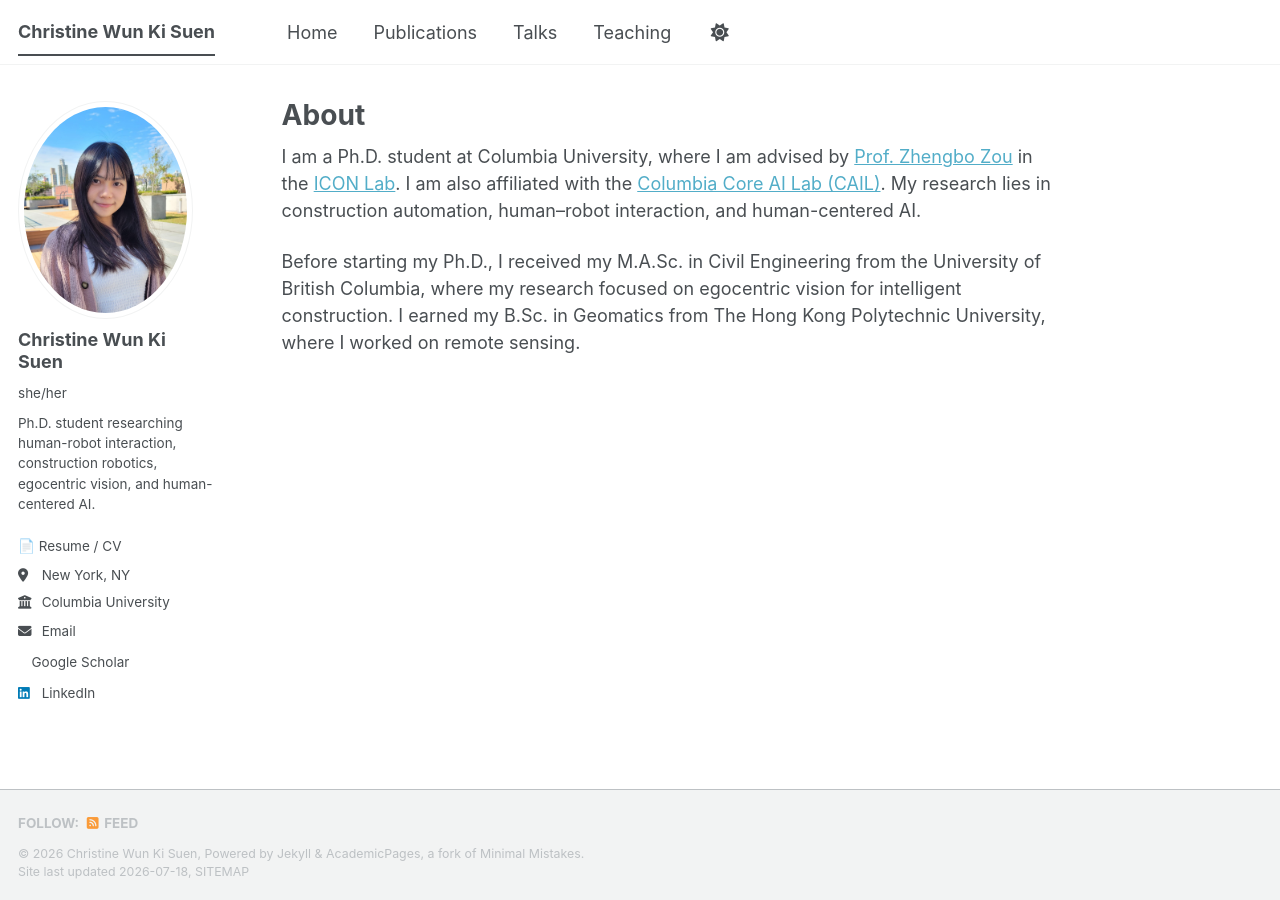
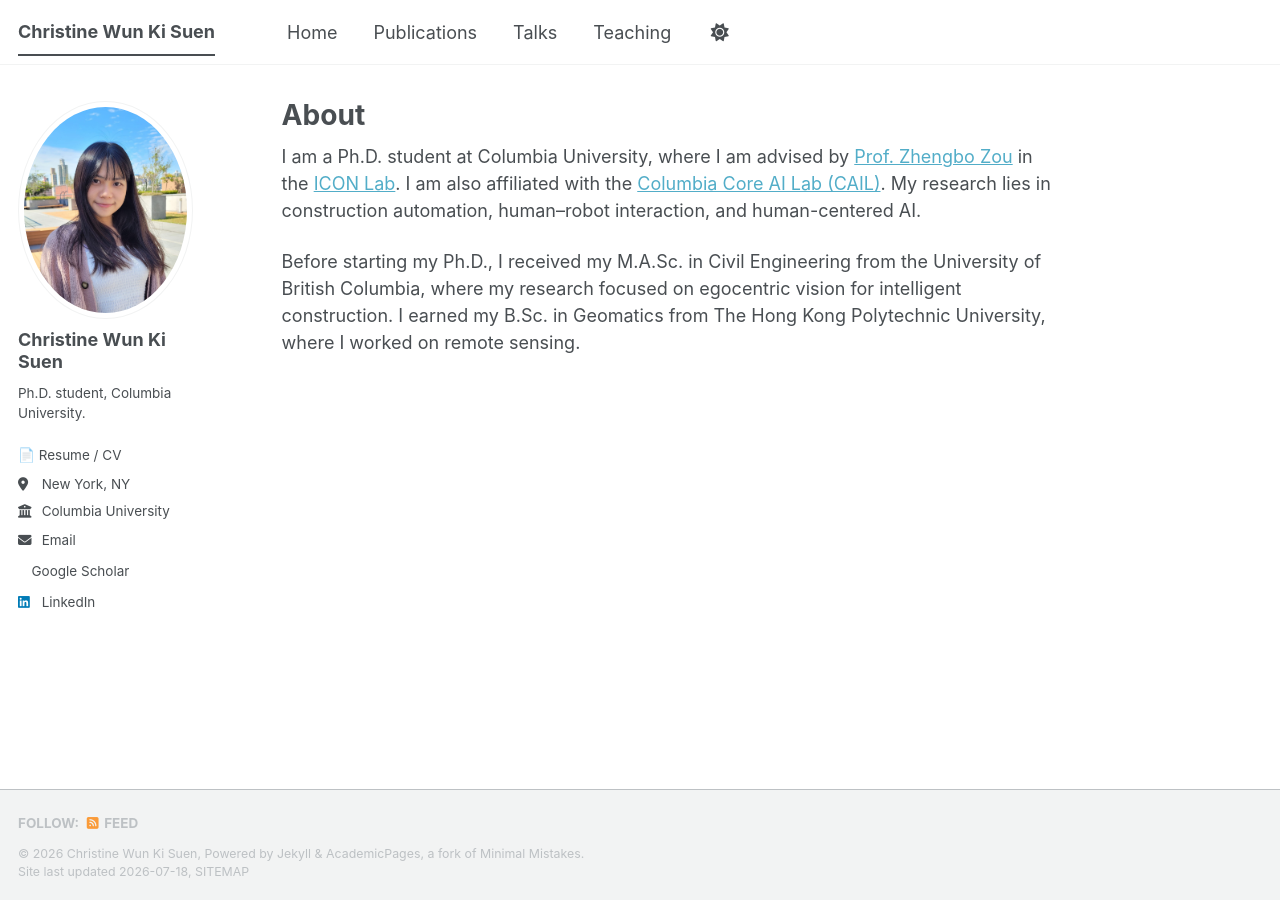
Before and after one commit to christine715/personal-website, a Jekyll site: the page built from _pages/about.md, in a window 1280 px wide. Built offline with Jekyll 4.4.1, drawn with Linux system fonts in a browser that asks for light colours; a style sheet for code colours, icons or effects is not loaded.

Commit message:
Update _config.yml

```diff
--- a/_config.yml
+++ b/_config.yml
@@ -22,13 +22,12 @@ repository: "christine715/personal-website"
 author:
   avatar: "profile.jpg"
   name: "Christine Wun Ki Suen"
-  pronouns: "she/her"
-  bio: "Ph.D. student researching human-robot interaction, construction robotics, egocentric vision, and human-centered AI."
+  bio: "Ph.D. student, Columbia University."
   location: "New York, NY"
   employer: "Columbia University"
   email: "christinesuen715@gmail.com"
   linkedin: "www.linkedin.com/in/christine-wun-ki-suen-4a1256222"
-  googlescholar    : "https://scholar.google.com/citations?user=PS_CX0AAAAAJ"
+  googlescholar : "https://scholar.google.com/citations?hl=en&user=ADGdQioAAAAJ"
 
 
 # Publication Category - The following the list of publication categories and their headings
```
